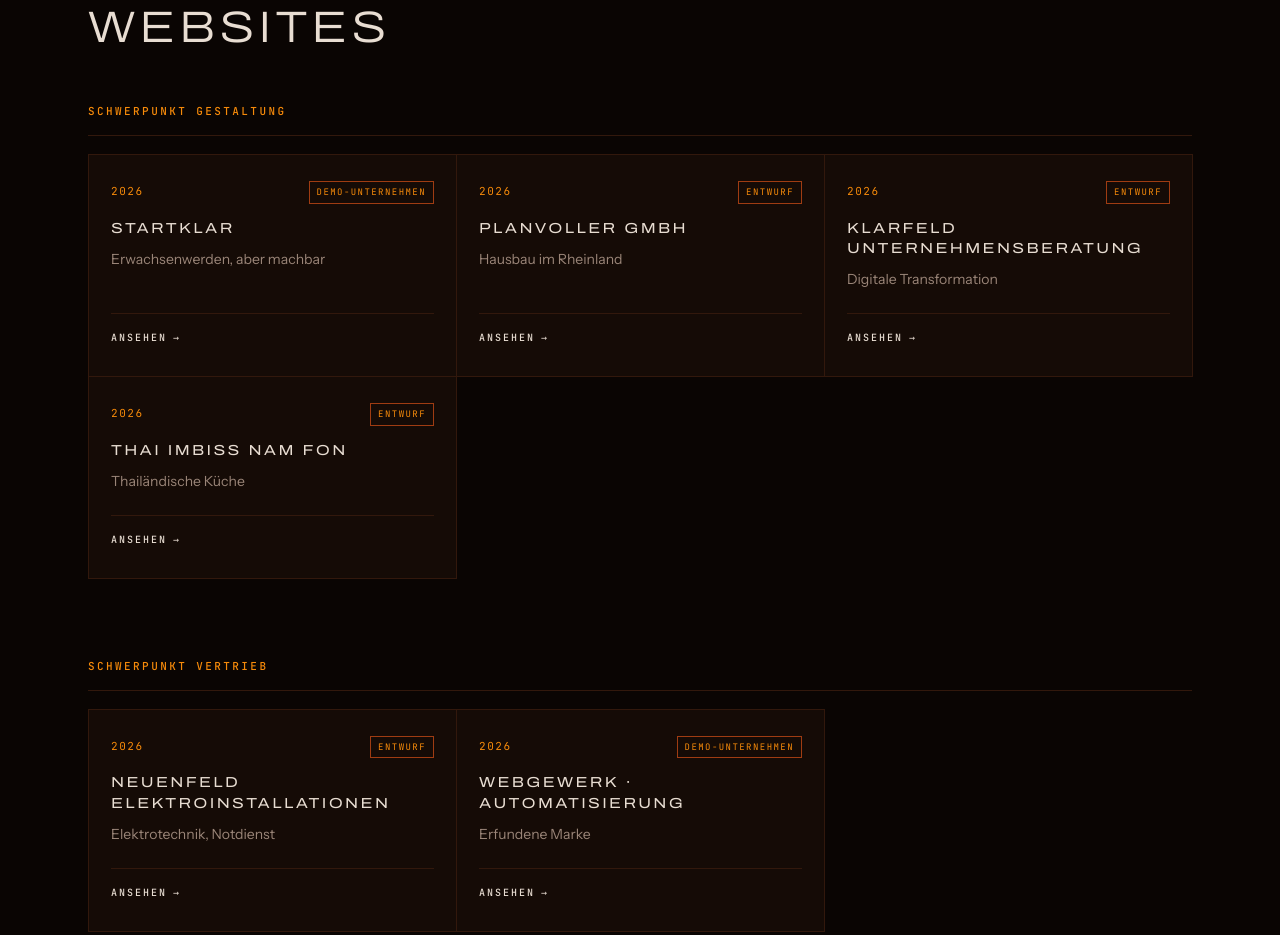
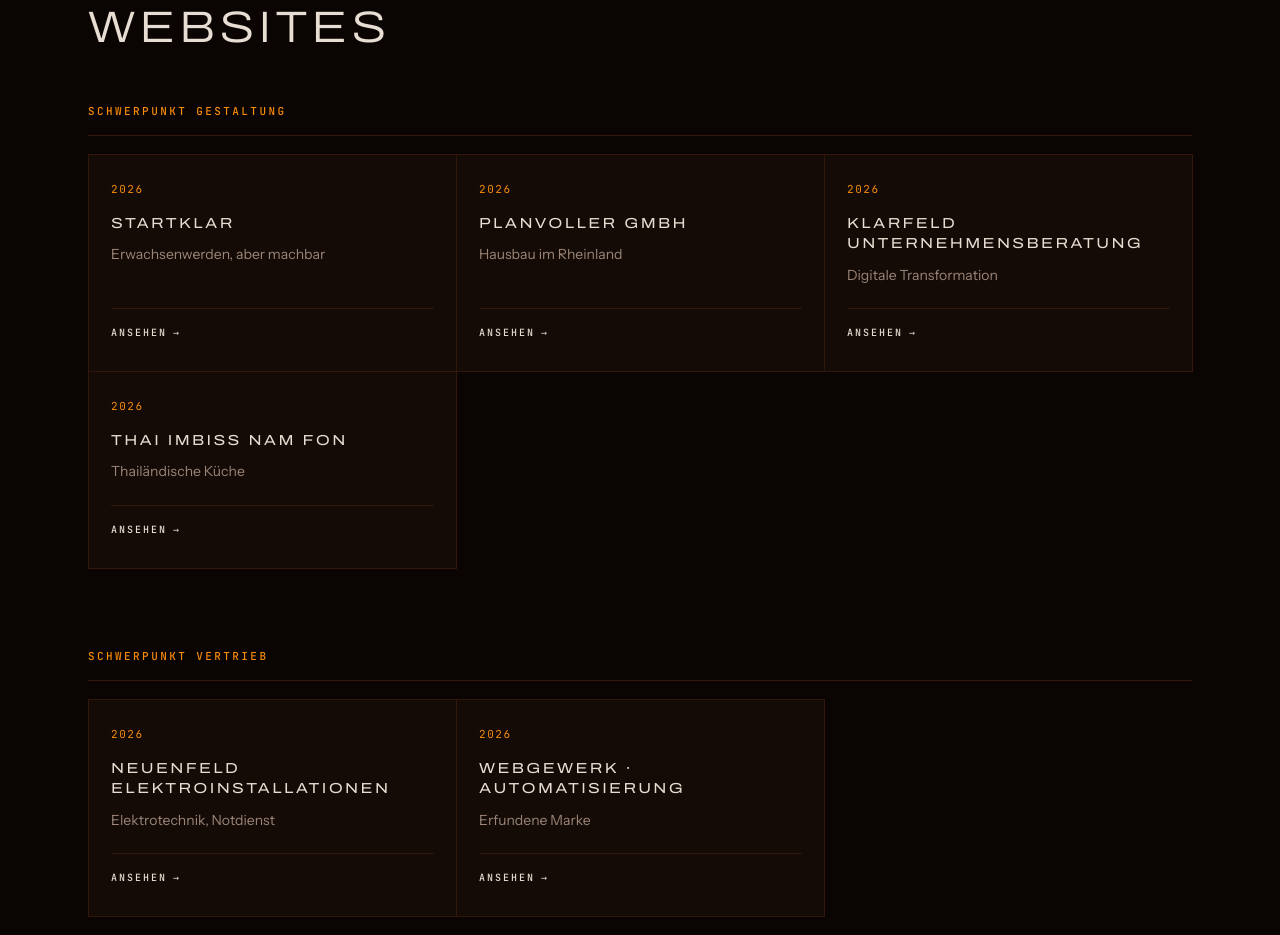
Before and after one commit to Kira-moewes/kira-moewes.github.io, a plain HTML site: page portfolio/index.html in a window 1280 px wide. Shown: the part 1698-2633 px from the top of the page. Drawn offline with Linux system fonts and the light colour scheme; animation ran at ten frames a second.

Commit message:
Portfolio: Labels Entwurf und Demo-Unternehmen entfernt
Co-Authored-By: Claude Opus 5.5 <noreply@anthropic.com>

```diff
--- a/portfolio/index.html
+++ b/portfolio/index.html
@@ -6,9 +6,9 @@
 <meta name="robots" content="noindex,nofollow">
 <title>Kira Moewes — Arbeiten</title>
 <meta name="description" content="Websites, digitale Visitenkarten und Designstudien von Kira Moewes.">
-<link rel="stylesheet" href="../assets/fonts/schriften.css?v=20261021-0859">
-<link rel="stylesheet" href="./portfolio.css?v=20261021-0859">
-<script src="../assets/js/vendor/three.min.js?v=20261021-0859"></script>
+<link rel="stylesheet" href="../assets/fonts/schriften.css?v=20261115-1600">
+<link rel="stylesheet" href="./portfolio.css?v=20261115-1600">
+<script src="../assets/js/vendor/three.min.js?v=20261115-1600"></script>
 </head>
 <body>
 
@@ -68,9 +68,9 @@
   </footer>
 </main>
 
-<script src="./projekte.js?v=20261021-0859"></script>
-<script src="./portfolio.js?v=20261021-0859"></script>
-<script src="./bewegung.js?v=20261021-0859"></script>
+<script src="./projekte.js?v=20261115-1600"></script>
+<script src="./portfolio.js?v=20261115-1600"></script>
+<script src="./bewegung.js?v=20261115-1600"></script>
 
 </body>
 </html>
--- a/portfolio/projekte.js
+++ b/portfolio/projekte.js
@@ -43,7 +43,7 @@ window.PROJEKTE = [
     art:     "Website",
     jahr:    "2026",
     satz:    "Erwachsenwerden, aber machbar",
-    label:   "Demo-Unternehmen",
+    label:   "",
     ziel:    "https://startklar-six.vercel.app/"
   },
 
@@ -54,7 +54,7 @@ window.PROJEKTE = [
     art:     "Website",
     jahr:    "2026",
     satz:    "Hausbau im Rheinland",
-    label:   "Entwurf",
+    label:   "",
     ziel:    "https://planvoller.vercel.app/"
   },
 
@@ -65,7 +65,7 @@ window.PROJEKTE = [
     art:     "Website",
     jahr:    "2026",
     satz:    "Digitale Transformation",
-    label:   "Entwurf",
+    label:   "",
     ziel:    "https://kira-moewes.github.io/klarfeld-beratung/"
   },
 
@@ -76,7 +76,7 @@ window.PROJEKTE = [
     art:     "Website",
     jahr:    "2026",
     satz:    "Thailändische Küche",
-    label:   "Entwurf",
+    label:   "",
     ziel:    "https://kira-moewes.github.io/thai-imbiss-nam-fon/"
   },
 
@@ -88,7 +88,7 @@ window.PROJEKTE = [
     art:     "Website",
     jahr:    "2026",
     satz:    "Elektrotechnik, Notdienst",
-    label:   "Entwurf",
+    label:   "",
     ziel:    "https://kira-moewes.github.io/elektro-neuenfeld/"
   },
 
@@ -99,7 +99,7 @@ window.PROJEKTE = [
     art:     "Marke",
     jahr:    "2026",
     satz:    "Erfundene Marke",
-    label:   "Demo-Unternehmen",
+    label:   "",
     ziel:    "https://kira-moewes.github.io/webgewerk-agenten/"
   }
 
```
